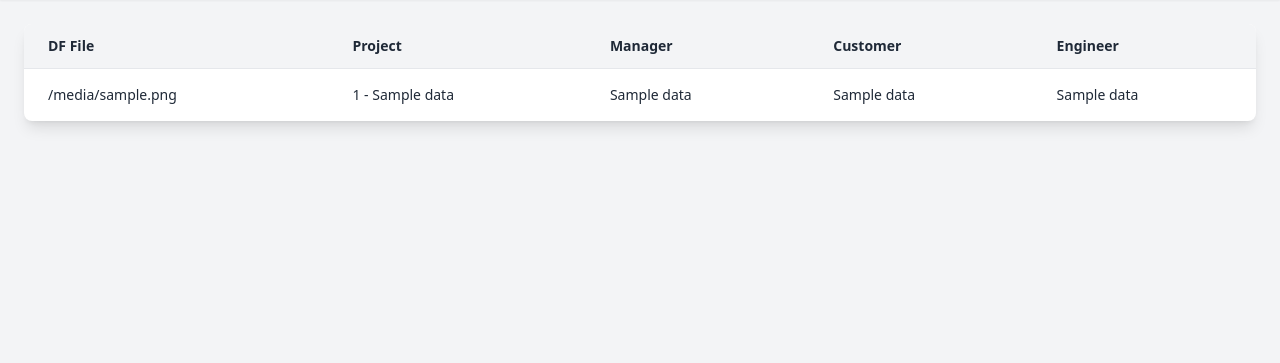
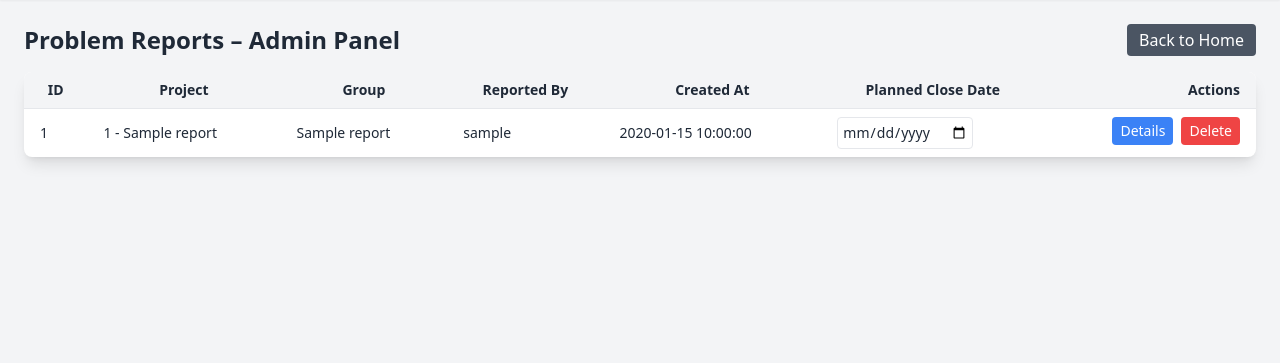
Before and after one commit to SkyGok/UNIMAK, a Flask app: template backend/templates/admin.html in a window 1280 px wide. Shown: the part 64-427 px from the top of the page. Run offline with Flask 3, Linux system fonts and the light colour scheme; the template is opened without the code that fills it: most values are stand-ins (such as "Sample title", 1, 10 or a date in 2020); grey boxes marked "Sample" are stand-in pictures; some libraries are stand-ins or nearby versions.

Commit message:
updated admin

```diff
--- a/backend/app.py
+++ b/backend/app.py
@@ -8,7 +8,7 @@ from datetime import datetime
 from helpers import apology, login_required, lookup, get_translations
 from flask import send_from_directory
 from flask import request, jsonify
-from dropdowns import reasons, department, action, priority, status, smth  # these are just for getting the dropdown lists
+from dropdowns import reasons, department, action, priority, status, smth, talep  # these are just for getting the dropdown lists
 import requests
 import re
 from collections import defaultdict
@@ -207,6 +207,7 @@ def upload():
     dropdown_action = action
     dropdown_status = status
     dropdown_smth = smth
+    dropdown_talep = talep
 
     t = get_translations()
 
@@ -241,7 +242,8 @@ def upload():
                     "priority": priorities[i] if i < len(priorities) else None,
                     "description": descriptions[i] if i < len(descriptions) else None,
                     "status": status[i] if i < len(status) else None,
-                    "smth": smth[i] if i < len(smth) else None
+                    "smth": smth[i] if i < len(smth) else None,
+                    "talep": talep[i] if i < len(talep) else None
                 })
             return items
 
@@ -343,7 +345,8 @@ def upload():
         status = status,
         priority=priority,
         t=t,
-        smth=smth
+        smth=smth,
+        talep=talep
     )
 
 
@@ -443,12 +446,78 @@ def history():
     return render_template("history.html", data=rows, t=t)
 
 # -------------------- ADMIN --------------------
+
 @app.route("/admin", methods=["GET", "POST"])
 @login_required
 def admin():
-    # need to create them admin features
-    # and then I'll continue on newFeatures branch for this.  This shall stay as it is....
-    return render_template("admin.html")
+    if request.method == "POST":
+        action = request.form.get("action")
+
+        if action == "delete_problem":
+            pid = request.form.get("problem_id")
+            db.execute("DELETE FROM problems WHERE id = ?", pid)
+            flash(f"Problem {pid} deleted.", "success")
+
+        elif action == "update_date":
+            pid = request.form.get("problem_id")
+            new_date = request.form.get("planned_closing_date")
+            db.execute(
+                "UPDATE problems SET planned_closing_date = ? WHERE id = ?",
+                new_date, pid
+            )
+            flash(f"Updated closing date for Problem {pid}.", "success")
+
+        elif action == "delete_component":
+            cid = request.form.get("component_id")
+            db.execute("DELETE FROM problem_components WHERE id = ?", cid)
+            flash(f"Component {cid} deleted.", "success")
+
+        elif action == "delete_step":
+            sid = request.form.get("step_id")
+            db.execute("DELETE FROM problem_steps WHERE id = ?", sid)
+            flash(f"Step {sid} deleted.", "success")
+
+        return redirect("/admin")
+
+    # --- GET: Load problem reports ---
+    problems = db.execute("""
+        SELECT p.id, p.created_at, p.planned_closing_date,
+               pr.project_number, pr.project_name,
+               g.group_name,
+               u.username
+        FROM problems p
+        JOIN projects pr ON p.project_id = pr.id
+        JOIN groups g ON p.group_id = g.id
+        JOIN users u ON p.user_id = u.id
+        ORDER BY p.created_at DESC
+    """)
+
+    reports = []
+    for prob in problems:
+        components = db.execute("""
+            SELECT pc.id, c.component_name, pc.reason, pc.priority,
+                   pc.department, pc.action
+            FROM problem_components pc
+            JOIN components c ON pc.component_id = c.id
+            WHERE pc.problem_id = ?
+        """, prob["id"])
+
+        steps = db.execute("""
+            SELECT id, step_number, df_filename, status, action
+            FROM problem_steps
+            WHERE problem_id = ?
+            ORDER BY step_number
+        """, prob["id"])
+
+        reports.append({
+            **prob,
+            "components": components,
+            "steps": steps
+        })
+
+    return render_template("admin.html", reports=reports)
+
+
 
 
 # -------------------- RUN APP --------------------
--- a/backend/dropdowns.py
+++ b/backend/dropdowns.py
@@ -50,6 +50,15 @@ smth = [
     {"key": "action.3", "default": "Servis"}
 ]
 
+
+talep = [
+    {"key": "action.1", "default": "A"},
+    {"key": "action.2", "default": "B"},
+    {"key": "action.3", "default": "C"}
+]
+
+
+
 priority = [
     {"key": "priority.low", "default": "Low"},
     {"key": "priority.normal", "default": "Normal"},
--- a/backend/templates/admin.html
+++ b/backend/templates/admin.html
@@ -1,46 +1,117 @@
 {% extends "layout.html" %}
 
-{% block title %}
-    Home
-{% endblock %}
+{% block title %}Admin – Problem Reports{% endblock %}
 
 {% block main %}
+
+<div class="flex items-center justify-between mb-4">
+    <h1 class="text-2xl font-semibold">Problem Reports – Admin Panel</h1>
+    <a href="/" class="px-3 py-1 bg-gray-600 text-white rounded hover:bg-gray-700">Back to Home</a>
+</div>
+
 <div class="overflow-x-auto shadow-lg rounded-lg bg-white">
-    <table class="min-w-full divide-y divide-gray-200 text-sm">
+    <table class="min-w-full text-sm divide-y divide-gray-200">
         <thead class="bg-gray-100">
             <tr>
-                <th class="px-6 py-3 text-left">DF File</th>
-                <th class="px-6 py-3 text-left">Project</th>
-                <th class="px-6 py-3 text-left">Manager</th>
-                <th class="px-6 py-3 text-left">Customer</th>
-                <th class="px-6 py-3 text-left">Engineer</th>
+                <th class="px-4 py-2">ID</th>
+                <th class="px-4 py-2">Project</th>
+                <th class="px-4 py-2">Group</th>
+                <th class="px-4 py-2">Reported By</th>
+                <th class="px-4 py-2">Created At</th>
+                <th class="px-4 py-2">Planned Close Date</th>
+                <th class="px-4 py-2 text-right">Actions</th>
             </tr>
         </thead>
+
         <tbody class="divide-y divide-gray-200">
-            {% for p in data %}
-            <tr onclick="openDetails('{{ p.problem_id }}')" class="hover:bg-gray-300">
-                <td class="px-6 py-4 font-medium">{{ p.df_filename }}</td>
-                <td class="px-6 py-4">{{ p.project_number }} - {{ p.project_name }}</td>
-                <td class="px-6 py-4">{{ p.manager_name }}</td>
-                <td class="px-6 py-4">{{ p.customer_name }}</td>
-                <td class="px-6 py-4">{{ p.engineer_name }}</td>
-            </tr>
-            <tr id="details-{{ p.problem_id }}" class="hidden">
-                <td colspan="6" class="p-4 bg-gray-50">
-                    {% include "partials/card_view.html" %}
+            {% for p in reports %}
+            <tr class="hover:bg-gray-50">
+                <td class="px-4 py-2 font-medium">{{ p.id }}</td>
+                <td class="px-4 py-2">{{ p.project_number }} - {{ p.project_name }}</td>
+                <td class="px-4 py-2">{{ p.group_name }}</td>
+                <td class="px-4 py-2">{{ p.username }}</td>
+                <td class="px-4 py-2">{{ p.created_at }}</td>
+                <td class="px-4 py-2">
+                    <input type="date" value="{{ p.planned_closing_date }}" class="border p-1 rounded">
+                </td>
+                <td class="px-4 py-2 flex gap-2 justify-end">
+                    <button onclick="toggleDetails('{{ p.id }}')" class="px-2 py-1 bg-blue-500 text-white rounded hover:bg-blue-600">Details</button>
+                    <button class="px-2 py-1 bg-red-500 text-white rounded hover:bg-red-600">Delete</button>
                 </td>
             </tr>
+
+            <!-- Expanded Details -->
+            <tr id="details-{{ p.id }}" class="hidden bg-gray-50">
+                <td colspan="7" class="p-4">
+
+                    <!-- COMPONENTS SECTION -->
+                    <h3 class="font-semibold mb-2">Components</h3>
+                    <table class="w-full text-sm mb-4 border">
+                        <thead class="bg-gray-200">
+                            <tr>
+                                <th class="px-2 py-1">Component</th>
+                                <th class="px-2 py-1">Reason</th>
+                                <th class="px-2 py-1">Priority</th>
+                                <th class="px-2 py-1">Department</th>
+                                <th class="px-2 py-1">Action</th>
+                                <th class="px-2 py-1 text-right">Remove</th>
+                            </tr>
+                        </thead>
+                        <tbody>
+                            {% for c in p.components %}
+                            <tr class="border-t">
+                                <td class="px-2 py-1">{{ c.component_name }}</td>
+                                <td class="px-2 py-1">{{ c.reason }}</td>
+                                <td class="px-2 py-1">{{ c.priority }}</td>
+                                <td class="px-2 py-1">{{ c.department }}</td>
+                                <td class="px-2 py-1">{{ c.action }}</td>
+                                <td class="px-2 py-1 text-right">
+                                    <button class="text-red-500 hover:underline">Delete</button>
+                                </td>
+                            </tr>
+                            {% endfor %}
+                        </tbody>
+                    </table>
+
+                    <!-- STEPS SECTION -->
+                    <h3 class="font-semibold mb-2">Steps</h3>
+                    <table class="w-full text-sm border">
+                        <thead class="bg-gray-200">
+                            <tr>
+                                <th class="px-2 py-1">Step #</th>
+                                <th class="px-2 py-1">File</th>
+                                <th class="px-2 py-1">Status</th>
+                                <th class="px-2 py-1">Action</th>
+                                <th class="px-2 py-1 text-right">Remove</th>
+                            </tr>
+                        </thead>
+                        <tbody>
+                            {% for s in p.steps %}
+                            <tr class="border-t">
+                                <td class="px-2 py-1">{{ s.step_number }}</td>
+                                <td class="px-2 py-1">{{ s.df_filename }}</td>
+                                <td class="px-2 py-1">{{ s.status }}</td>
+                                <td class="px-2 py-1">{{ s.action }}</td>
+                                <td class="px-2 py-1 text-right">
+                                    <button class="text-red-500 hover:underline">Delete</button>
+                                </td>
+                            </tr>
+                            {% endfor %}
+                        </tbody>
+                    </table>
+
+                </td>
+            </tr>
+
             {% endfor %}
         </tbody>
     </table>
 </div>
 
 <script>
-function openDetails(id) {
-    let row = document.getElementById("details-" + id);
-    row.classList.toggle("hidden");
+function toggleDetails(id) {
+    document.getElementById("details-" + id).classList.toggle("hidden");
 }
 </script>
 
-
 {% endblock %}
```
Also changed, not shown: backend/templates/upload.html (+8 -2 lines), 1 other file.
